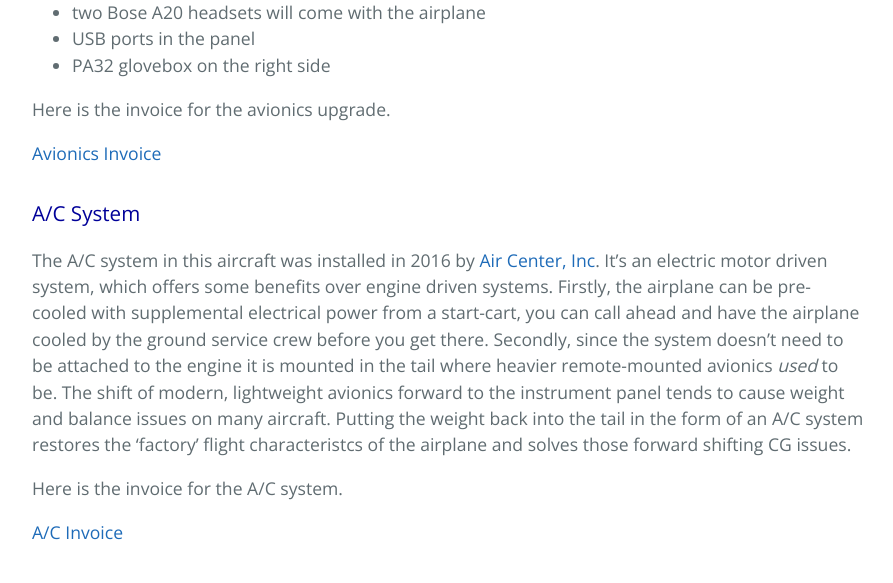
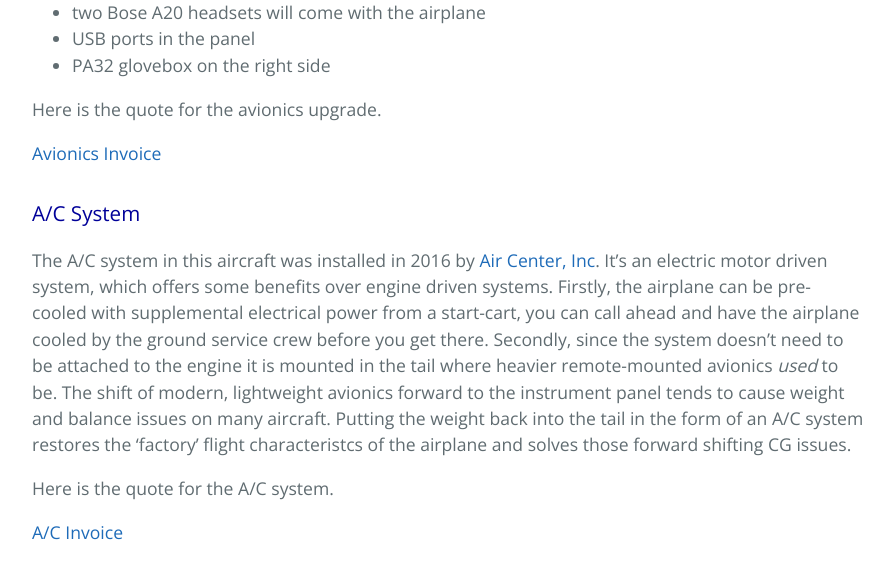
Before and after one commit to RNCTX/N595TC, a Jekyll site: the page built from index.md, in a window 1280 px wide and 900 px high, scrolled down 2704 px. Shown: the part 163-746 px from the top of the window, without its empty margins (192-1085 px from the left). Built offline with Jekyll 4.4.1, drawn with Linux system fonts in a browser that asks for light colours; our own code applies the rules of GitHub Pages for plain Markdown files.

Commit message:
Update index.md

```diff
--- a/index.md
+++ b/index.md
@@ -36,7 +36,7 @@ I'm guessing you got here from Trade-A-Plane or Controller. This domain was regi
 * USB ports in the panel
 * PA32 glovebox on the right side
 
-Here is the invoice for the avionics upgrade.
+Here is the quote for the avionics upgrade.
 
 [Avionics Invoice](AVinvoice.pdf)
 
@@ -46,7 +46,7 @@ Here is the invoice for the avionics upgrade.
 The A/C system in this aircraft was installed in 2016 by [Air Center, Inc](http://aircenterinc.com). It's an electric motor driven system, which offers some benefits over engine driven systems.  Firstly, the airplane can be pre-cooled with supplemental electrical power from a start-cart, you can call ahead and have the airplane cooled by the ground service crew before you get there. Secondly, since the system doesn't need to be attached to the engine it is mounted in the tail where heavier remote-mounted avionics *used* to be.  The shift of modern, lightweight avionics forward to the instrument panel tends to cause weight and balance issues on many aircraft. Putting the weight back into the tail in the form of an A/C system restores the 'factory' flight characteristcs of the airplane and solves those forward shifting CG issues.
 
 
-Here is the invoice for the A/C system.
+Here is the quote for the A/C system.
 
 [A/C Invoice](ACinvoice.pdf)
 
```
